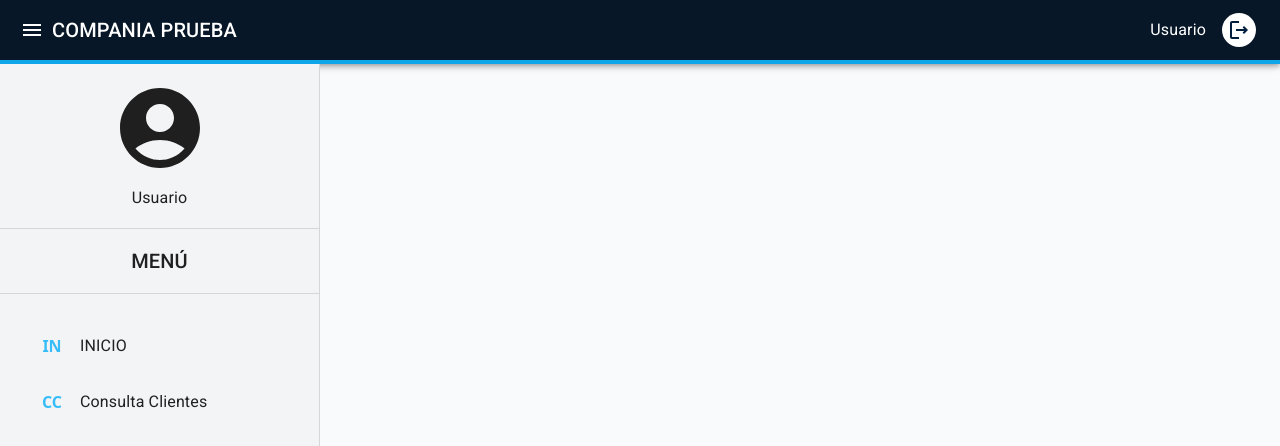
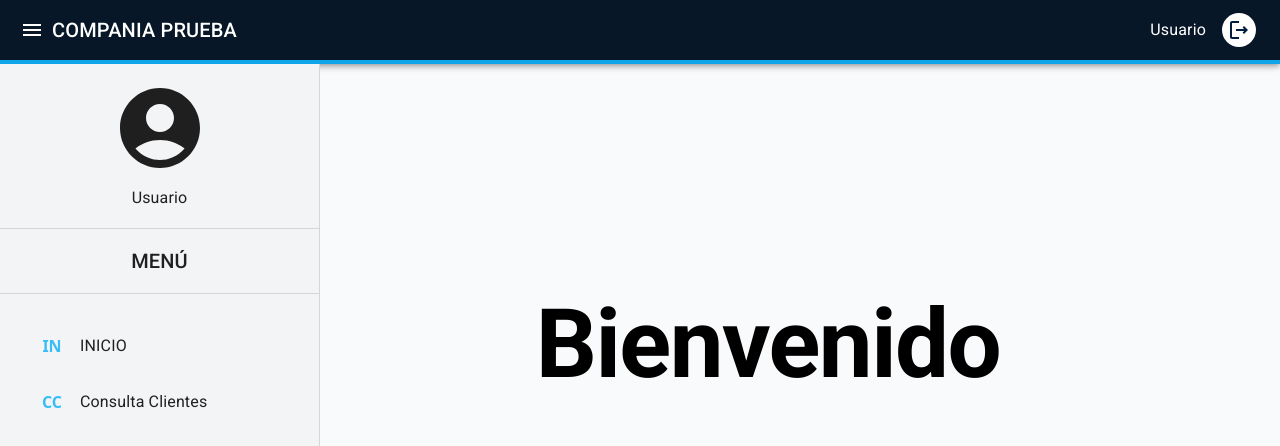
Before and after one commit to RbroH99/mantenimiento-clientes-react, a React (Create React App) app: page / in a window 1280 px wide. Shown: the top 446 px of the page. Built offline with nearby package versions, Linux system fonts and the light colour scheme.

Commit message:
Added Home

```diff
--- a/src/App.tsx
+++ b/src/App.tsx
@@ -10,14 +10,15 @@ import Register from "./pages/Register/Register";
 import { SiteNotificationProvider } from "./context/SiteNotificationContext";
 import NotFound from "./pages/NotFound";
 import RootLayout from "./layouts/RootLayout";
+import Home from "./pages/Home";
 
 const router = createBrowserRouter(
   createRoutesFromElements(
     <Route path="/">
       <Route path="login" element={<Login />} />
       <Route path="register" element={<Register />} />
-      {/* <Route path="" element={<Home />} /> */}
       <Route path="" element={<RootLayout />}>
+        <Route path="" element={<Home />} />
         <Route path="*" element={<NotFound />} />
       </Route>
     </Route>
--- /dev/null
+++ b/src/pages/Home.tsx
@@ -0,0 +1,21 @@
+import { Typography, Box } from "@mui/material";
+
+const Home = () => {
+  return (
+    <div className="min-h-screen flex mt-56 justify-center bg-gray-50">
+      <Box className="text-center space-y-4">
+        <div className="flex items-center justify-center gap-2">
+          <Typography
+            variant="h1"
+            component="span"
+            className="text-6xl !font-extrabold "
+          >
+            Bienvenido
+          </Typography>
+        </div>
+      </Box>
+    </div>
+  );
+};
+
+export default Home;
--- a/src/pages/NotFound.tsx
+++ b/src/pages/NotFound.tsx
@@ -3,7 +3,7 @@ import { WarningRounded } from "@mui/icons-material";
 
 const NotFound = () => {
   return (
-    <div className="min-h-screen flex mt-56 justify-center bg-gray-50">
+    <div className="min-h-screen flex mt-48 justify-center bg-gray-50">
       <Box className="text-center space-y-4">
         <div className="flex items-center justify-center gap-2">
           <WarningRounded
@@ -21,7 +21,7 @@ const NotFound = () => {
         <Typography
           variant="h4"
           component="h1"
-          className="text-gray-600 !font-bold"
+          className="text-gray-500 !font-bold"
         >
           Oops... Page Not Found!
         </Typography>
```
